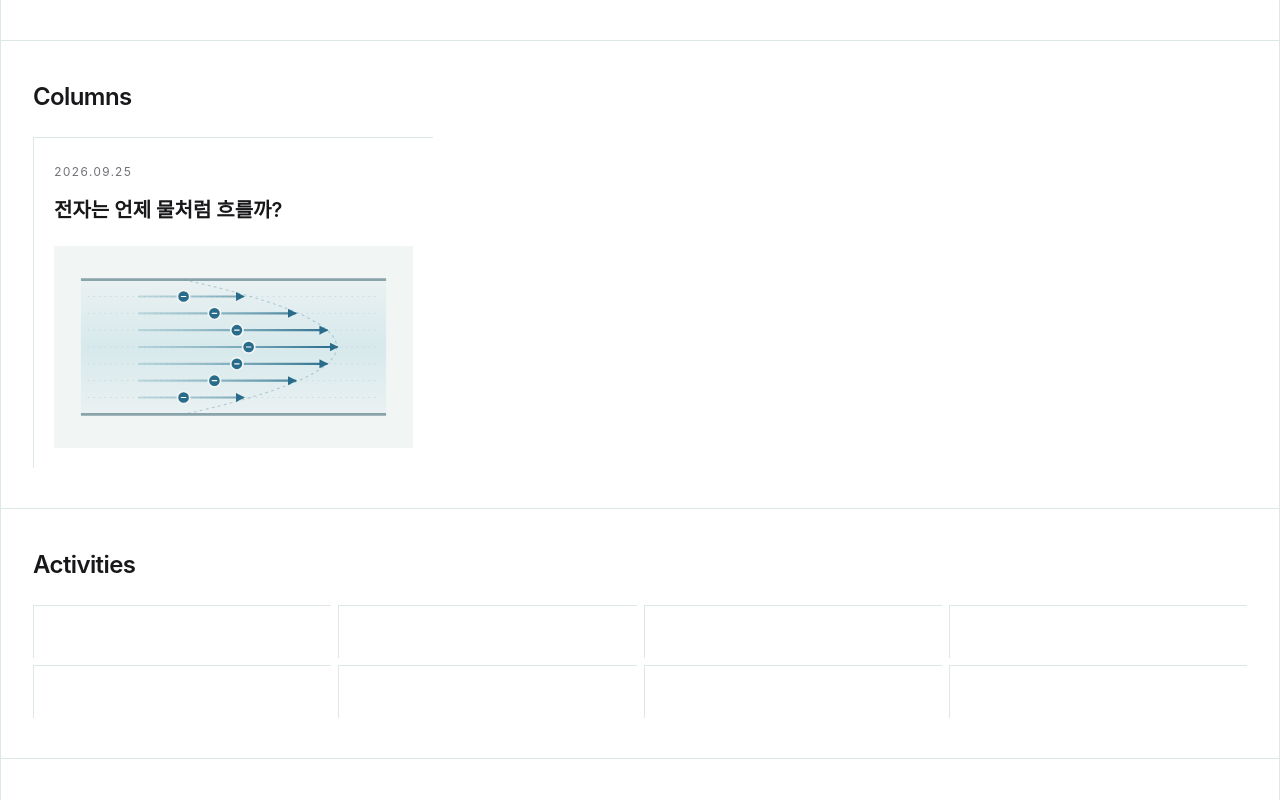
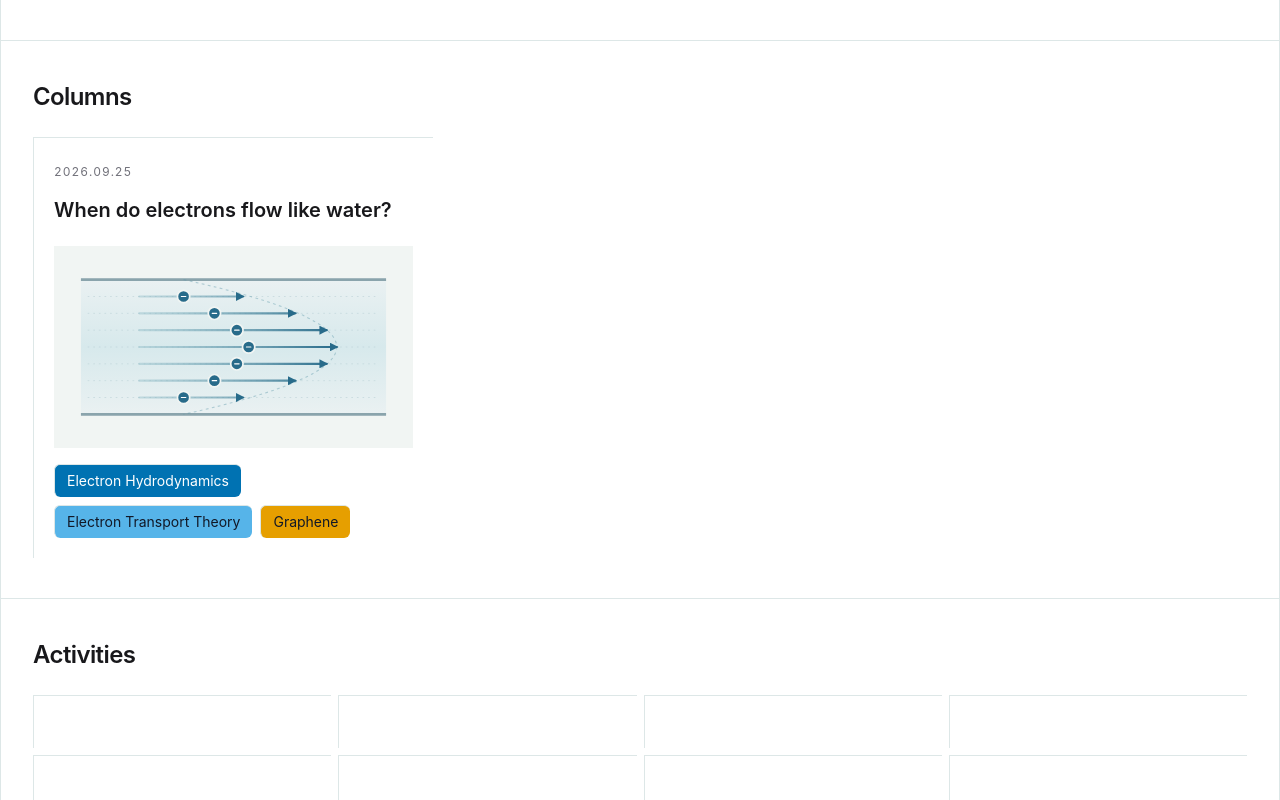
Before and after one commit to gyuyoungpark/gyuyoungpark.github.io, a React (Vite) app: page / in a window 1280 px wide. Shown: the part 880-1680 px from the top of the page. Built offline with nearby package versions, Linux system fonts and the light colour scheme; no server answers; a web font is replaced by a local one.

Commit message:
Use English column preview and add topic tags

```diff
--- a/src/components/ColumnArticle.tsx
+++ b/src/components/ColumnArticle.tsx
@@ -6,7 +6,7 @@ import { ColumnFigure } from './ColumnFigure';
 import { linkColumnParagraphs, type ColumnTextToken } from '@/lib/columnText';
 
 const paragraphs = linkColumnParagraphs(column.blocks);
-const articleTitles = { en: 'When do electrons flow like water?', ko: column.title };
+const articleTitles = { en: column.titleEn, ko: column.title };
 
 function ArticleText({ tokens }: { tokens: ColumnTextToken[] }) {
   return tokens.map((token, index) => {
--- a/src/components/ColumnsSection.tsx
+++ b/src/components/ColumnsSection.tsx
@@ -1,16 +1,29 @@
 import column from '@/data/columns/electron-fluid.json';
+
+const tagStyles = [
+  { backgroundColor: '#0072B2', color: '#ffffff' },
+  { backgroundColor: '#56B4E9', color: '#111827' },
+  { backgroundColor: '#E69F00', color: '#111827' },
+];
 
 export function ColumnsSection() {
   return (
-    <section id="columns" lang="ko" className="relative scroll-mt-28 border-b border-zinc-300 px-4 py-10 sm:px-6 lg:px-8">
+    <section id="columns" lang="en" className="relative scroll-mt-28 border-b border-zinc-300 px-4 py-10 sm:px-6 lg:px-8">
       <span id="studies" className="absolute top-0 scroll-mt-28" aria-hidden="true" />
       <h2 className="text-2xl font-semibold tracking-tight text-zinc-900">Columns</h2>
       <div className="mt-6 grid gap-[7px] sm:grid-cols-2 xl:grid-cols-3">
         <article className="border-l border-t border-zinc-300 transition-colors hover:bg-zinc-50">
-          <a href={`#/columns/${column.id}`} className="block h-full p-5" aria-label={column.title}>
+          <a href={`#/columns/${column.id}`} className="block h-full p-5" aria-label={column.titleEn}>
             <time dateTime={column.date} className="text-xs tabular-nums tracking-[0.08em] text-zinc-500">{column.date.replace(/-/g, '.')}</time>
-            <h3 className="mt-3 text-xl font-semibold leading-8 text-zinc-900">{column.title}</h3>
-            <img src="/images/columns/electron-fluid.svg" alt="채널 가장자리에서는 느리고 중앙에서는 빠르게 흐르는 전자 유체의 개념도" width="640" height="360" className="mt-5 w-full" />
+            <h3 className="mt-3 text-xl font-semibold leading-8 text-zinc-900">{column.titleEn}</h3>
+            <img src="/images/columns/electron-fluid.svg" alt="Electron fluid flowing slowly near the channel walls and faster in the center" width="640" height="360" className="mt-5 w-full" />
+            <ul aria-label="Topics" className="mt-4 flex flex-wrap gap-2">
+              {column.tags.map((tag, index) => (
+                <li key={tag} className="inline-flex w-fit rounded-md border-l border-t border-zinc-300 px-3 py-1.5 text-sm leading-5" style={tagStyles[index % tagStyles.length]}>
+                  {tag}
+                </li>
+              ))}
+            </ul>
           </a>
         </article>
       </div>
--- a/src/data/columns/electron-fluid.json
+++ b/src/data/columns/electron-fluid.json
@@ -1,6 +1,8 @@
 {
   "id": "electron-fluid",
   "title": "전자는 언제 물처럼 흐를까?",
+  "titleEn": "When do electrons flow like water?",
+  "tags": ["Electron Hydrodynamics", "Electron Transport Theory", "Graphene"],
   "date": "2026-09-25",
   "description": "전자들이 운동량을 나누고 잃는 방식에서 출발해, 전류가 물처럼 흐르는 조건을 살펴봅니다.",
   "blocks": [
```
Also changed, not shown: public/images/columns/electron-fluid.svg.
